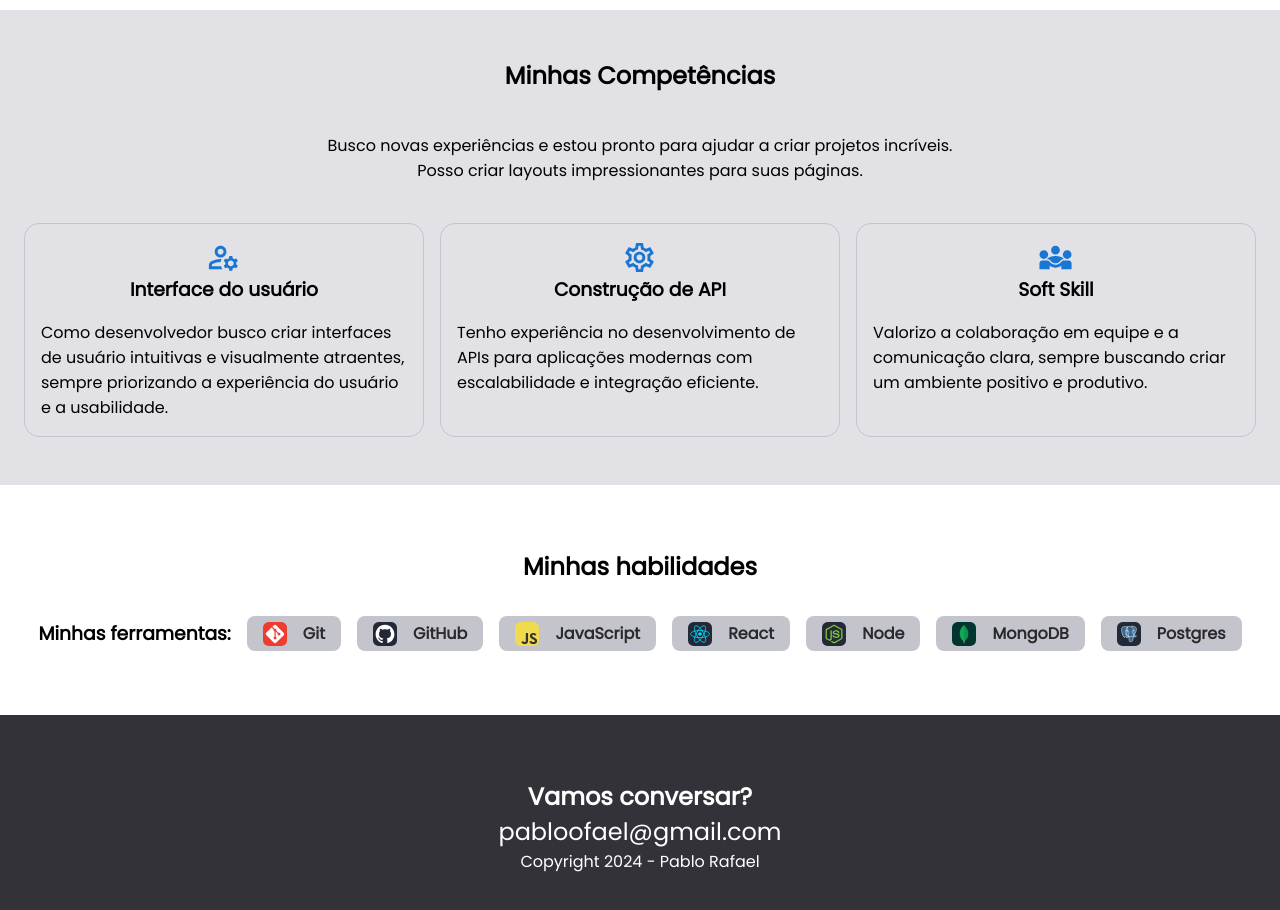
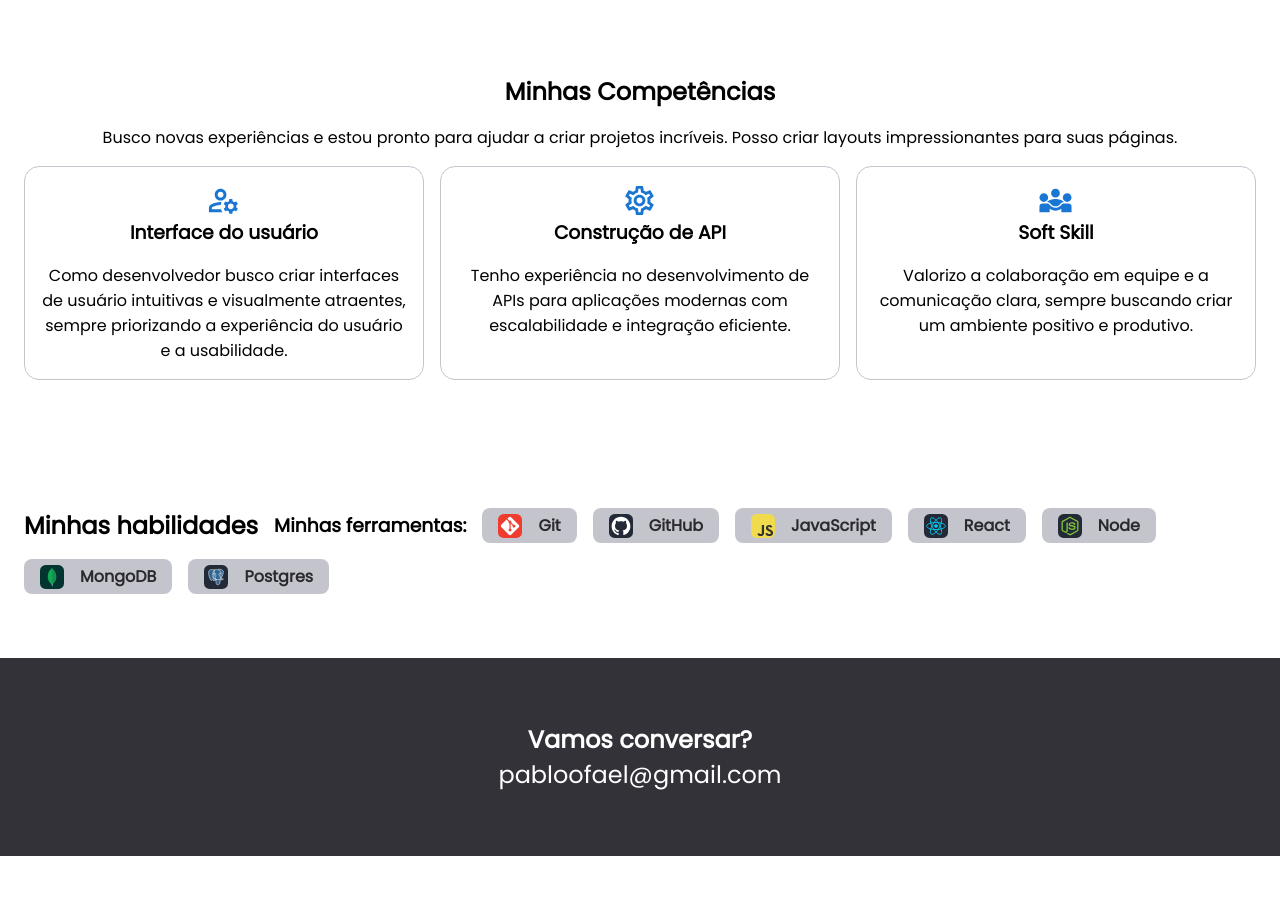
Before and after one commit to PabloRafael-coder/meu-portfolio, a React (Vite) app: page / in a window 1280 px wide. Shown: the part 600-1510 px from the top of the page. After the commit the page ends 1456 px from the top, so only its background shows below. Built offline with nearby package versions, Linux system fonts and the light colour scheme.

Commit message:
remove: Removido elementos do html que deixaram de ser necessários. feat: Adicionar media queries para deixar o site responsível

```diff
--- a/src/App.jsx
+++ b/src/App.jsx
@@ -11,7 +11,6 @@ import mongodb from './assets/MongoDB.svg';
 import postgres from './assets/PostgreSQL-Dark.svg';
 import git from './assets/Git.svg';
 import github from './assets/Github-Dark.svg';
-
 
 
 import SettingsOutlinedIcon from '@mui/icons-material/SettingsOutlined';
@@ -91,8 +90,9 @@ function App() {
           </div>
         </section>
         <section className={styles.cardToolsSection}>
-          <h2>Minhas habilidades</h2>
           <div className={styles.cardToolsContent}>
+            <h2>Minhas habilidades</h2>
+
             <h3>Minhas ferramentas:</h3>
             <CardTools image={git} text="Git" />
             <CardTools image={github} text="GitHub" />
@@ -106,7 +106,6 @@ function App() {
         <footer className={styles.footerContent}>
           <h2>Vamos conversar?</h2>
           <a href="">pabloofael@gmail.com</a>
-          <p>Copyright 2024 - Pablo Rafael</p>
         </footer>
       </main>
     </>
--- a/src/App.module.css
+++ b/src/App.module.css
@@ -9,7 +9,6 @@
     display: flex;
     flex-direction: column;
     gap: 4rem;
-
 
     padding-block: 4rem;
     margin-inline: auto;
@@ -39,10 +38,12 @@
 .title {
     font-size: 2rem;
     line-height: 1;
+    color: var(--green-500);
 }
 
 .text {
     font-size: 1rem;
+    text-align: start;
     line-height: 1.75rem;
 }
 
@@ -84,7 +85,7 @@
     box-shadow: 6px 5px 20px #00000080;
 }
 
-@media (width >= 50rem) {
+@media (width >= 45rem) {
 
     .sectionProfile {
         flex-direction: row;
@@ -100,7 +101,7 @@
     }
 
     .text {
-        font-size: 1.5rem;
+        font-size: 1.2rem;
     }
 
     .buttons {
@@ -112,20 +113,19 @@
 .cardSection {
     display: flex;
     flex-direction: column;
-    justify-content: center;
-    align-items: center;
-    width: 100%;
-    padding: 3rem 0;
-    gap: 2.5rem;
-    background: var(--gray-100);
+    gap: 1rem;
+    margin-inline: auto;
+    width: min(375px, 100% - 1.5rem * 2);
+    padding-block: 4rem;
 }
 
-.cardSection p {
-    max-width: 41rem;
+.cardSection h2, p {
+    text-align: start;
 }
 
 .contentCard {
     display: flex;
+    flex-direction: column;
     gap: 1rem;
 }
 
@@ -139,19 +139,44 @@
     align-items: center;
 }
 
+
+@media (width >= 45rem) {
+    .cardSection {
+        width: min(80rem, 100% - 1.5rem * 2);
+    }
+
+    .contentCard {
+        display: flex;
+        flex-direction: row;
+        gap: 1rem;
+    }
+
+    .cardSection h2, p {
+        text-align: center;
+    }
+
+}
+
 .cardToolsContent {
     display: flex;
+    width: min(375px, 100% - 1.5rem * 2);
     align-items: center;
     gap: 1rem;
+    margin: auto;
+    flex-wrap: wrap;
 }
 
 .cardToolsSection{
     display: flex;
     flex-direction: column;
-    align-items: center;
-    max-width: 75.5rem;
-    padding: 4rem 0;
+    padding-block: 4rem;
     gap: 2rem;
+}
+
+@media (width >= 45rem) {
+    .cardToolsContent {
+        width: min(80rem, 100% - 1.5rem * 2);
+    }
 }
 
 .footerContent {
```
